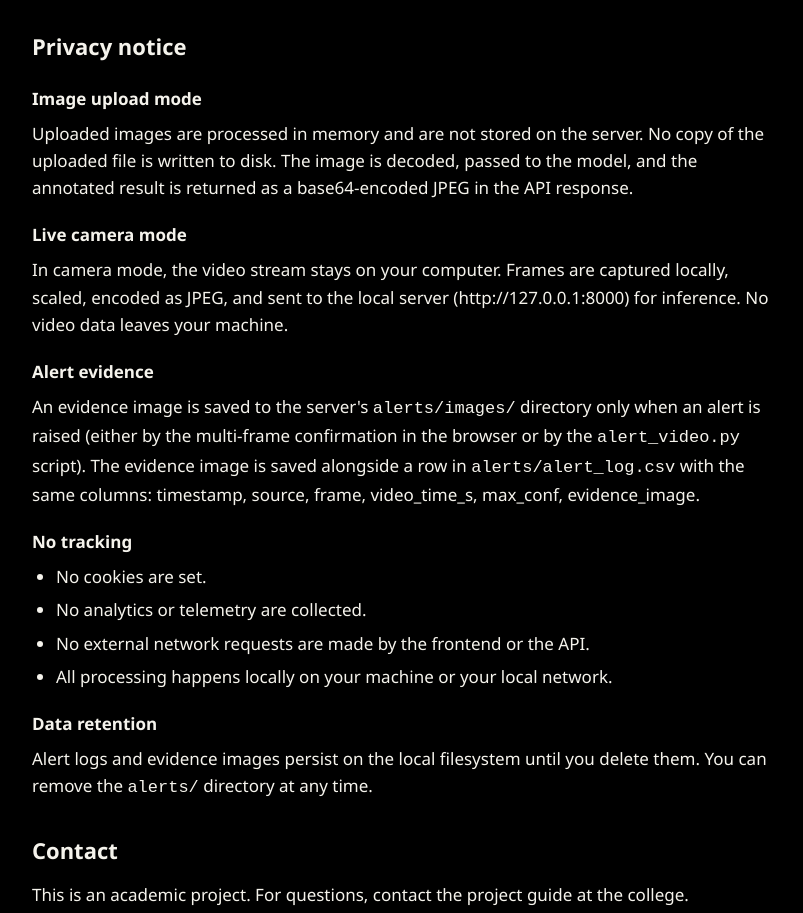
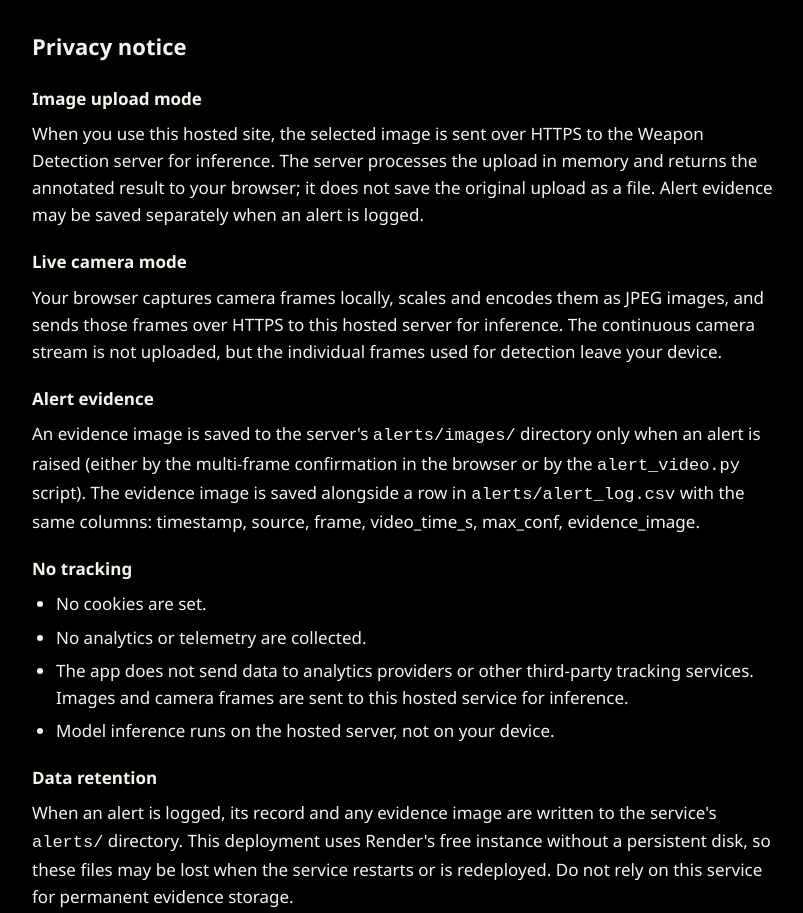
Before and after one commit to shaikhmaazhussain-blip/Weapon-Detection, a plain HTML site: page frontend/legal.html in a window 1280 px wide. Shown: the part 940-1853 px from the top of the page, without its empty margins (232-1035 px from the left). Drawn offline with Linux system fonts and the light colour scheme.

Commit message:
docs: correct hosted privacy notice

```diff
--- a/frontend/legal.html
+++ b/frontend/legal.html
@@ -176,10 +176,10 @@
       <h1 class="section-title">Privacy notice</h1>
 
       <h2 class="subsection-title">Image upload mode</h2>
-      <p>Uploaded images are processed in memory and are not stored on the server. No copy of the uploaded file is written to disk. The image is decoded, passed to the model, and the annotated result is returned as a base64-encoded JPEG in the API response.</p>
+      <p>When you use this hosted site, the selected image is sent over HTTPS to the Weapon Detection server for inference. The server processes the upload in memory and returns the annotated result to your browser; it does not save the original upload as a file. Alert evidence may be saved separately when an alert is logged.</p>
 
       <h2 class="subsection-title">Live camera mode</h2>
-      <p>In camera mode, the video stream stays on your computer. Frames are captured locally, scaled, encoded as JPEG, and sent to the local server (http://127.0.0.1:8000) for inference. No video data leaves your machine.</p>
+      <p>Your browser captures camera frames locally, scales and encodes them as JPEG images, and sends those frames over HTTPS to this hosted server for inference. The continuous camera stream is not uploaded, but the individual frames used for detection leave your device.</p>
 
       <h2 class="subsection-title">Alert evidence</h2>
       <p>An evidence image is saved to the server's <code>alerts/images/</code> directory only when an alert is raised (either by the multi-frame confirmation in the browser or by the <code>alert_video.py</code> script). The evidence image is saved alongside a row in <code>alerts/alert_log.csv</code> with the same columns: timestamp, source, frame, video_time_s, max_conf, evidence_image.</p>
@@ -188,12 +188,12 @@
       <ul>
         <li>No cookies are set.</li>
         <li>No analytics or telemetry are collected.</li>
-        <li>No external network requests are made by the frontend or the API.</li>
-        <li>All processing happens locally on your machine or your local network.</li>
+        <li>The app does not send data to analytics providers or other third-party tracking services. Images and camera frames are sent to this hosted service for inference.</li>
+        <li>Model inference runs on the hosted server, not on your device.</li>
       </ul>
 
       <h2 class="subsection-title">Data retention</h2>
-      <p>Alert logs and evidence images persist on the local filesystem until you delete them. You can remove the <code>alerts/</code> directory at any time.</p>
+      <p>When an alert is logged, its record and any evidence image are written to the service's <code>alerts/</code> directory. This deployment uses Render's free instance without a persistent disk, so these files may be lost when the service restarts or is redeployed. Do not rely on this service for permanent evidence storage.</p>
     </section>
 
     <section class="section">
```
